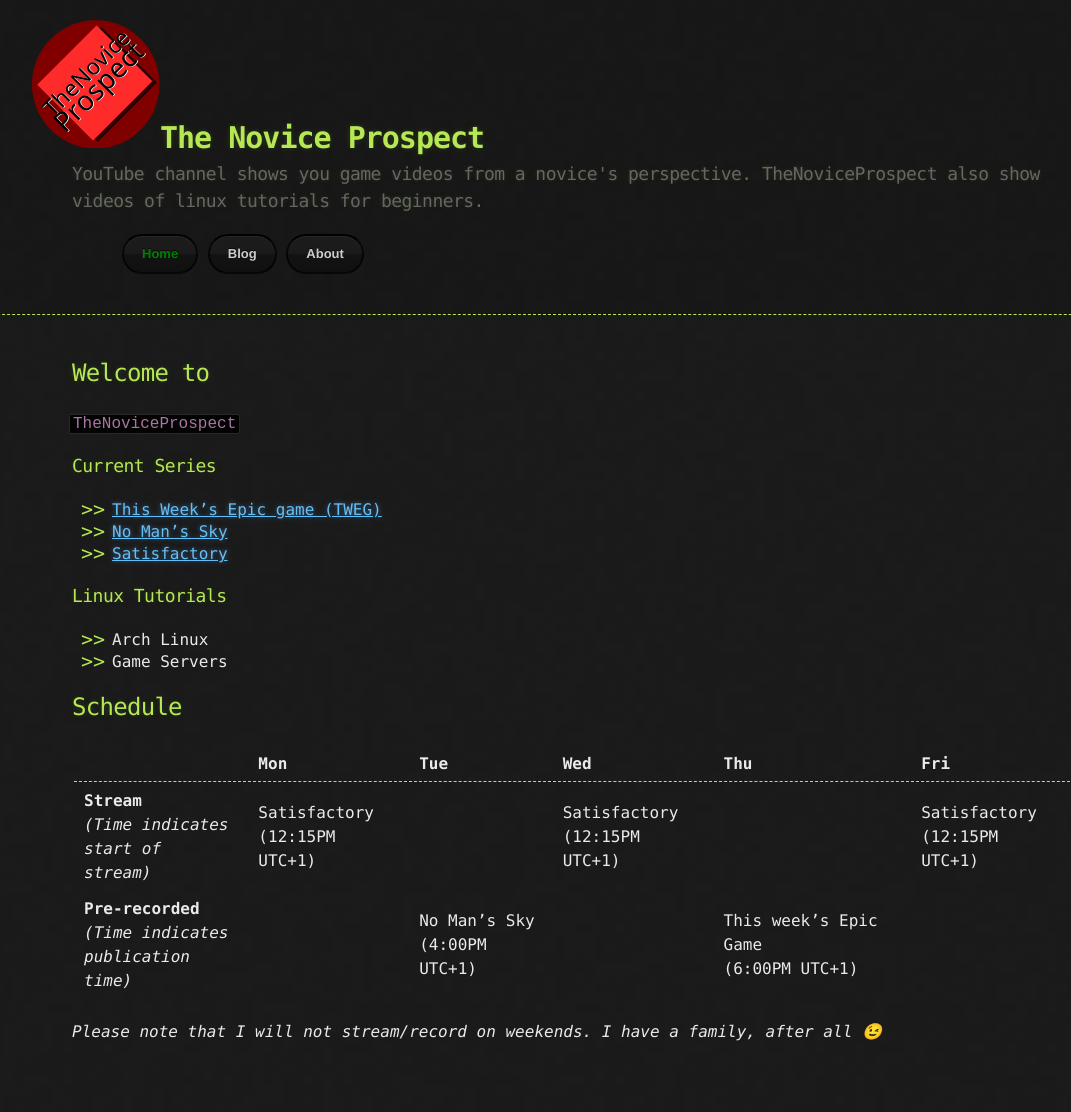
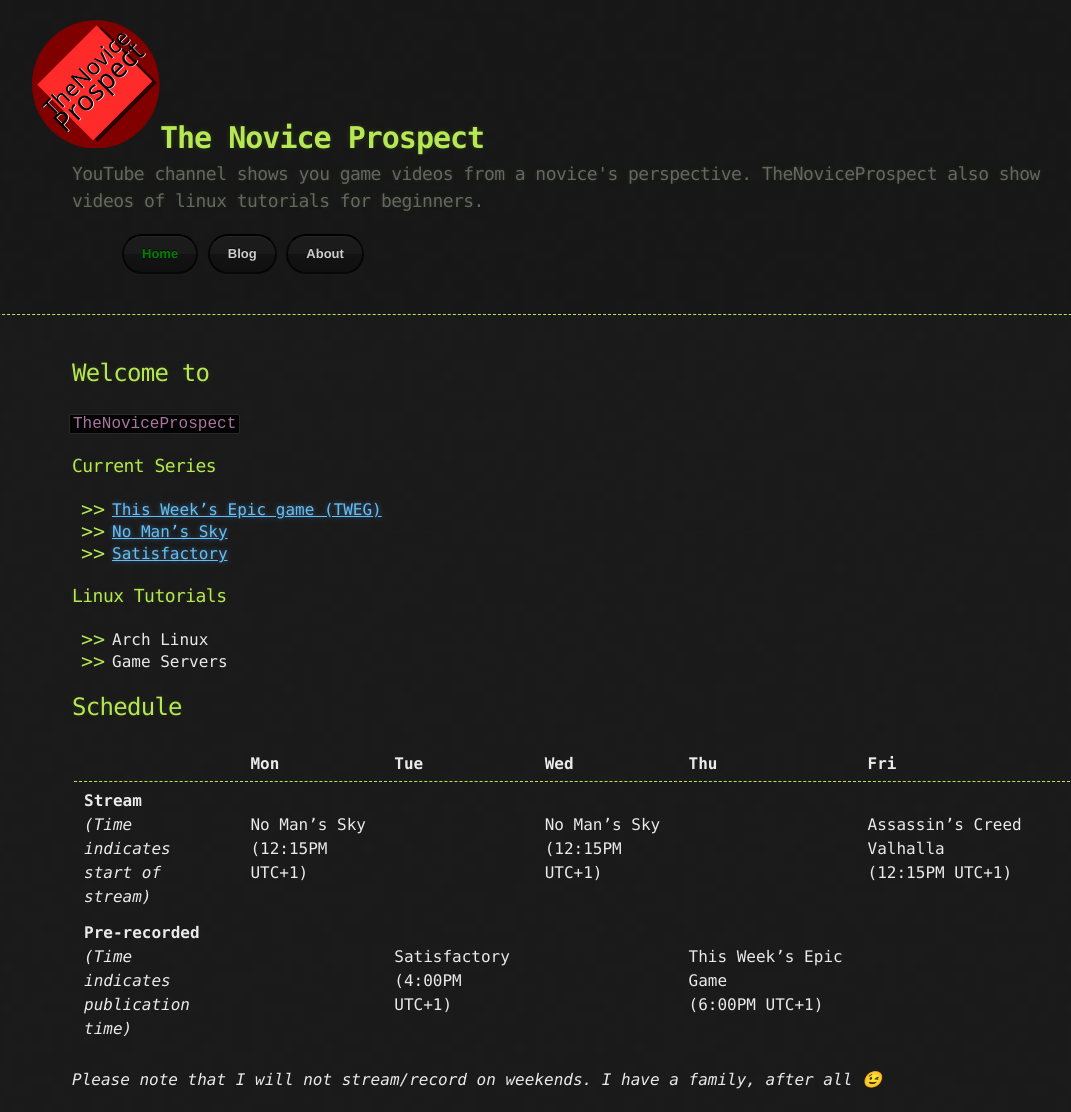
Before and after one commit to TheNoviceProspect/thenoviceprospect.github.io, a Jekyll site: the page built from index.md, in a window 1280 px wide. Shown: the whole page, without its empty margins (68-1139 px from the left). Built offline with Jekyll 4.4.1, drawn with Linux system fonts in a browser that asks for light colours; emoji names are drawn with the system emoji font; our own code applies the rules of GitHub Pages for plain Markdown files; before the commit the page ends 1064 px from its top, so only the background shows below that.

Commit message:
updated schedule toreflect new times/series

```diff
--- a/_includes/schedule.md
+++ b/_includes/schedule.md
@@ -1,8 +1,8 @@
 ## Schedule
 
-|                                                            | **Mon**                         | **Tue**                        | **Wed**                         | **Thu**                                 | **Fri**                         |
-|------------------------------------------------------------|---------------------------------|--------------------------------|---------------------------------|-----------------------------------------|---------------------------------|
-| **Stream**<br>*(Time indicates <br>start of stream)*       | Satisfactory<br>(12:15PM UTC+1) |                                | Satisfactory<br>(12:15PM UTC+1) |                                         | Satisfactory<br>(12:15PM UTC+1) |
-| **Pre-recorded**<br>*(Time indicates<br>publication time)* |                                 | No Man's Sky<br>(4:00PM UTC+1) |                                 | This week's Epic Game<br>(6:00PM UTC+1) |                                 |
+|  | **Mon** | **Tue** | **Wed** | **Thu** | **Fri** |
+|---|---|---|---|---|---|
+| **Stream**<br>*(Time indicates <br>start of stream)* | No Man's Sky<br>(12:15PM UTC+1) |  | No Man's Sky<br>(12:15PM UTC+1) |  | Assassin's Creed Valhalla<br>(12:15PM UTC+1) |
+| **Pre-recorded**<br>*(Time indicates<br>publication time)* |  | Satisfactory<br>(4:00PM UTC+1) |  | This Week's Epic Game<br>(6:00PM UTC+1) |  |
 
 *Please note that I will not stream/record on weekends. I have a family, after all :wink:*
```
